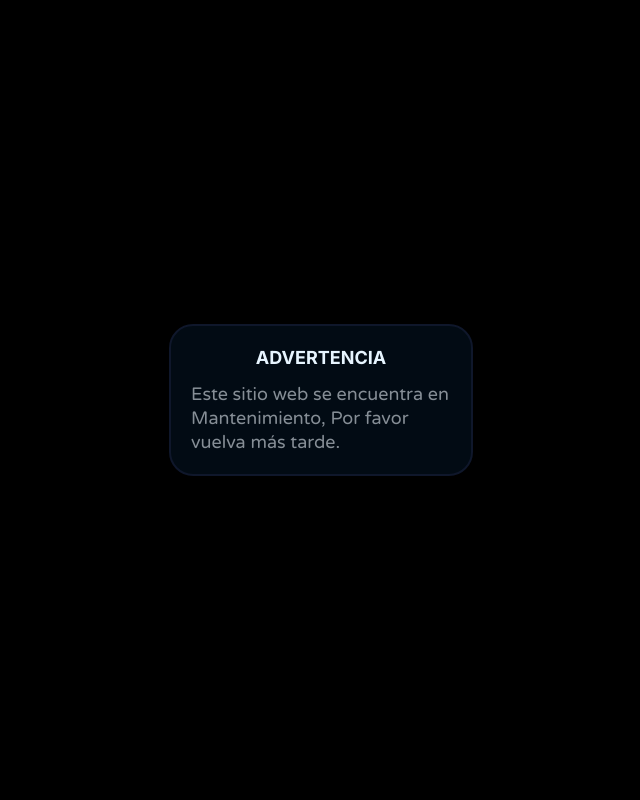
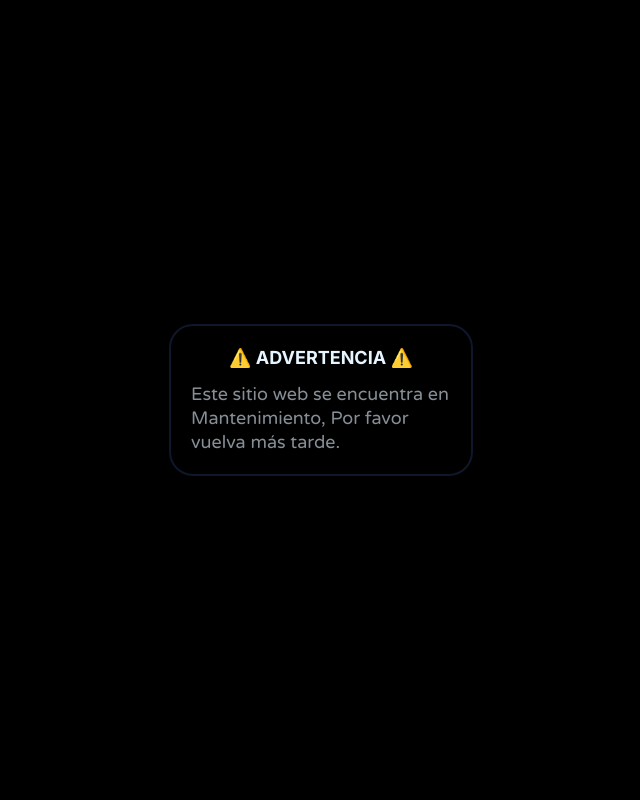
Before and after one commit to Snayderth-Dev/feeiu-app, a React (Vite) app: page / in a window 1280 px wide. Shown: the top 800 px of the page, without its empty margins (319-959 px from the left). Built offline with nearby package versions, Linux system fonts and the light colour scheme.

Commit message:
Actualizar Reminder.jsx

```diff
--- a/src/components/Reminder.jsx
+++ b/src/components/Reminder.jsx
@@ -19,6 +19,8 @@
     };
   }, [open]);
 
+//#020b14
+
   return (
     <>
       <BackgroundBlack black={black} />
@@ -32,10 +34,10 @@
             transition={{ duration: 0.2 }}
             className="paragraph text-[16px] text-left mt-2 overflow-hidden"
           >
-            <div className="fixed w-76 top-1/2 left-1/2 transform -translate-1/2 z-50 border-2 border-slate-900 rounded-3xl bg-[#020b14] text-center">
+            <div className="fixed w-76 top-1/2 left-1/2 transform -translate-1/2 z-50 border-2 border-slate-900 rounded-3xl bg-transparent text-center">
               <div className="p-5 text-principal">
                 <h3 className="font-bold text-[18px] font-principial uppercase">
-                  Advertencia
+                  ⚠️ Advertencia ⚠️
                 </h3>
                 <p className="paragraph mt-3">
                   {/*Quiero que recuerdes que te amo demasiado de aqui a la luna,
```
